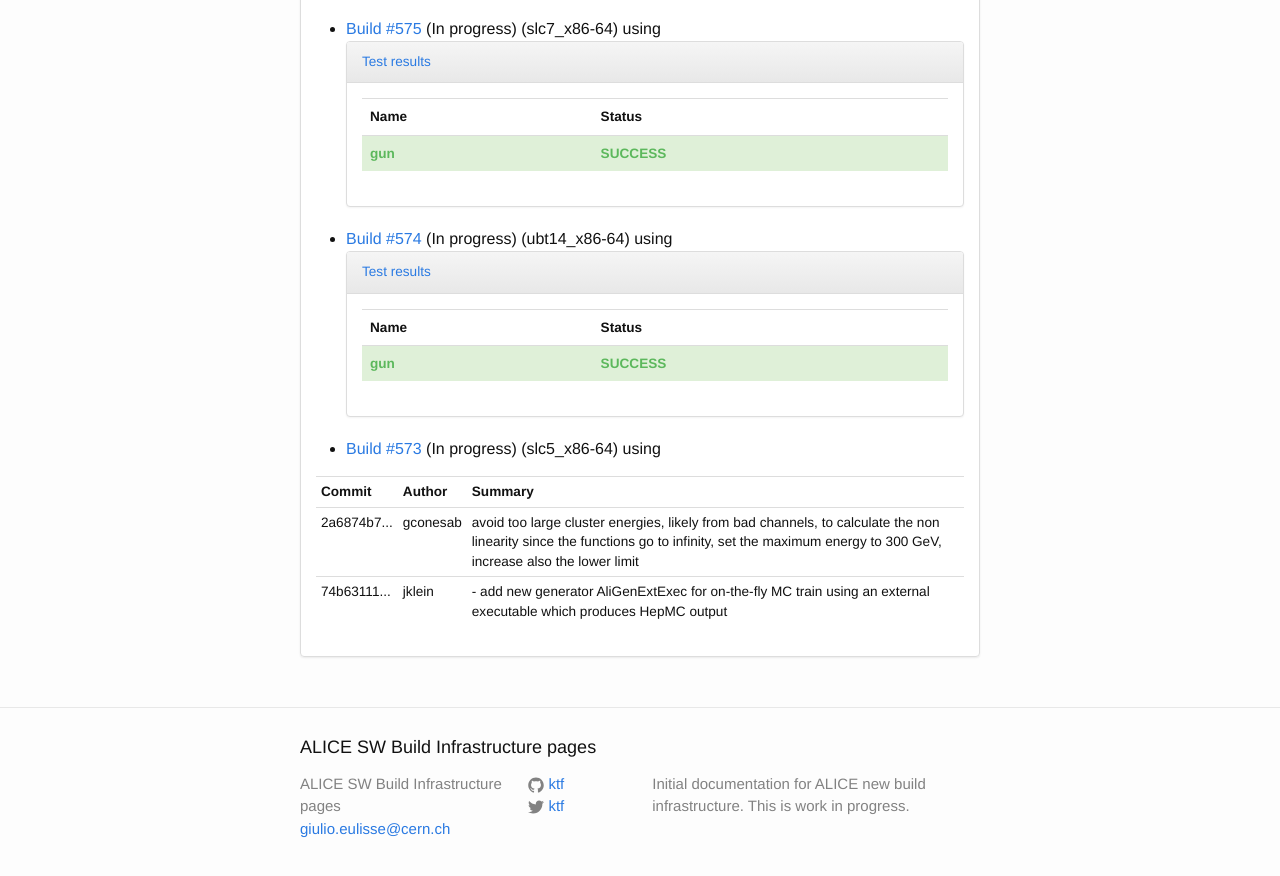
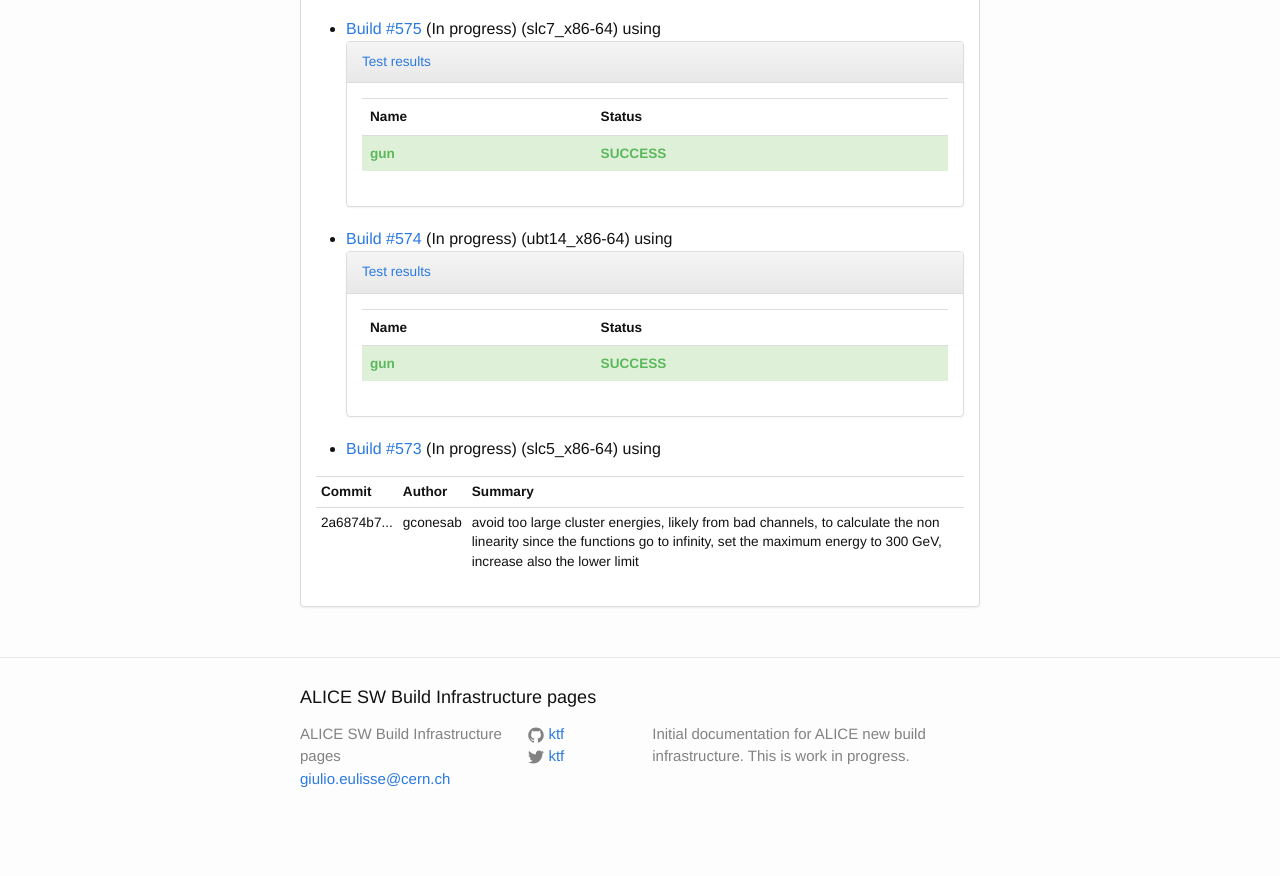
Before and after one commit to alisw/alisw.github.io, a Jekyll site: the page built from index.html, in a window 1280 px wide and 900 px high, scrolled down 17819 px. Shown: the top 876 px of the window. Built offline with Jekyll 4.4.1, drawn with Linux system fonts in a browser that asks for light colours; nearby versions of some CDN libraries; after the commit the page ends 18669 px from its top, so only the background shows below that.

Commit message:
Updated results.

```diff
--- a/_data/commits-aliroot-master.yaml
+++ b/_data/commits-aliroot-master.yaml
@@ -53,8 +53,3 @@
  message: >-
     avoid too large cluster energies, likely from bad channels, to calculate the non linearity since the functions go to infinity, set the maximum energy to 300 GeV, increase also the lower limit
  author: !!str gconesab
--
- commit: "74b63111f60c7f2d35cb793d3db6e61e13ed004f"
- message: >-
-    - add new generator AliGenExtExec for on-the-fly MC train using an external executable which produces HepMC output
- author: !!str jklein
```
